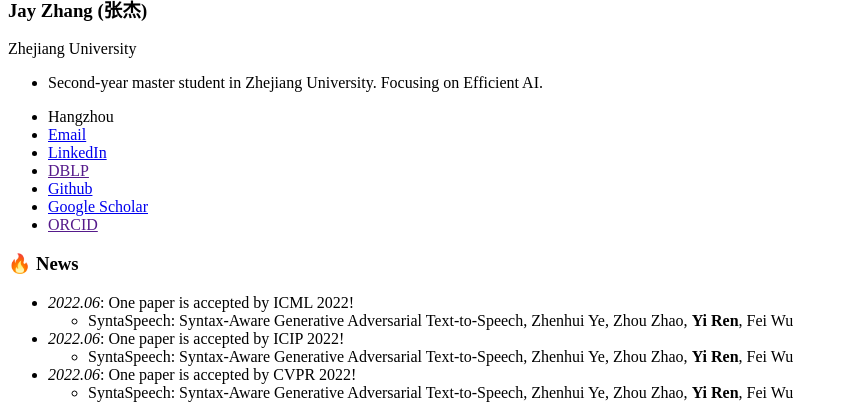
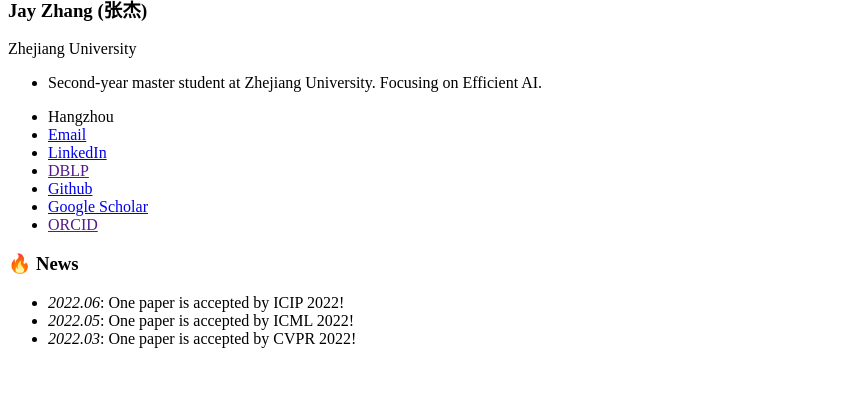
Before and after one commit to zj-jayzhang/zj-jayzhang.github.io, a Jekyll site: the page built from _pages/includes/news.md, in a window 1280 px wide, cut to the strip 530-948 px from the top of the page. Shown: the whole strip, without its empty margins (0-847 px from the left). Built offline with Jekyll 4.4.1, drawn with Linux system fonts in a browser that asks for light colours; our own code applies the rules of GitHub Pages for plain Markdown files; after the commit the page ends 900 px from its top, so only the background shows below that.

Commit message:
first commit

```diff
--- a/_config.yml
+++ b/_config.yml
@@ -7,7 +7,7 @@
 
 # Site Settings
 title                    : "Jay Zhang (张杰)"
-description              : "Second-year master student in Zhejiang University. Focusing on Efficient AI."
+description              : "Second-year master student at Zhejiang University. Focusing on Efficient AI."
 repository               : "zj-jayzhang/zj-jayzhang.github.io"
 google_scholar_stats_use_cdn : true
 
@@ -27,7 +27,7 @@ author:
   location         : "Hangzhou"
   employer         :
   pubmed           :
-  googlescholar    : "https://scholar.google.com.hk/?hl=zh-CN"
+  googlescholar    : "https://scholar.google.com.hk/citations?user=soDBSE8AAAAJ&hl=zh-CN"
   email            : "zj_zhangjie@zju.edu.cn"
   researchgate     :  # example: "https://www.researchgate.net/profile/yourprofile"
   uri              :
--- a/_pages/includes/news.md
+++ b/_pages/includes/news.md
@@ -1,7 +1,4 @@
 # 🔥 News
-- *2022.06*: One paper is accepted by ICML 2022!
-  - SyntaSpeech: Syntax-Aware Generative Adversarial Text-to-Speech, Zhenhui Ye, Zhou Zhao, **Yi Ren**, Fei Wu
 - *2022.06*: One paper is accepted by ICIP 2022!
-  - SyntaSpeech: Syntax-Aware Generative Adversarial Text-to-Speech, Zhenhui Ye, Zhou Zhao, **Yi Ren**, Fei Wu
-- *2022.06*: One paper is accepted by CVPR 2022!
-  - SyntaSpeech: Syntax-Aware Generative Adversarial Text-to-Speech, Zhenhui Ye, Zhou Zhao, **Yi Ren**, Fei Wu
+- *2022.05*: One paper is accepted by ICML 2022!
+- *2022.03*: One paper is accepted by CVPR 2022!
```
Also changed, not shown: _pages/about.md (+0 -2 lines), _pages/includes/others.md (+11 -1 lines), _pages/includes/pub.md (+6 -6 lines), _pages/includes/pub_short.md (deleted, +0 -12 lines).
